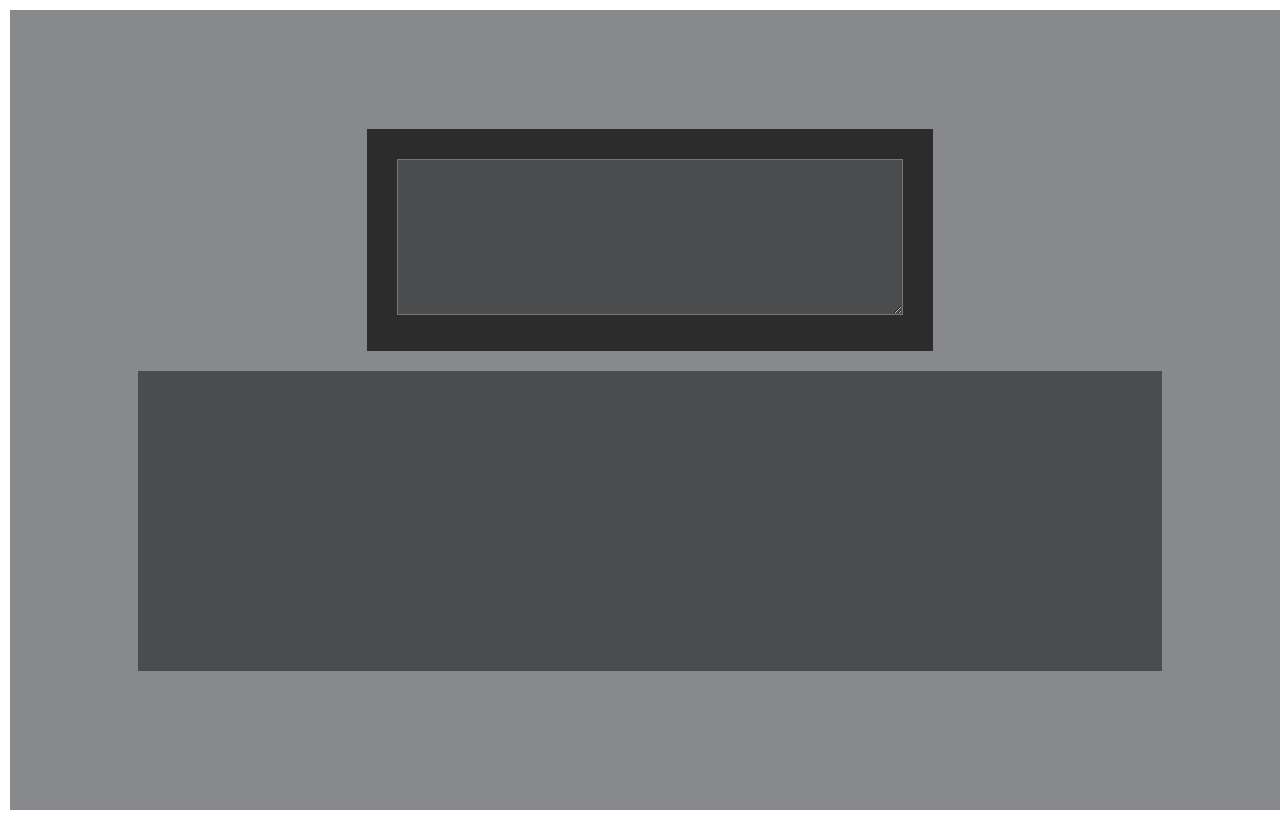
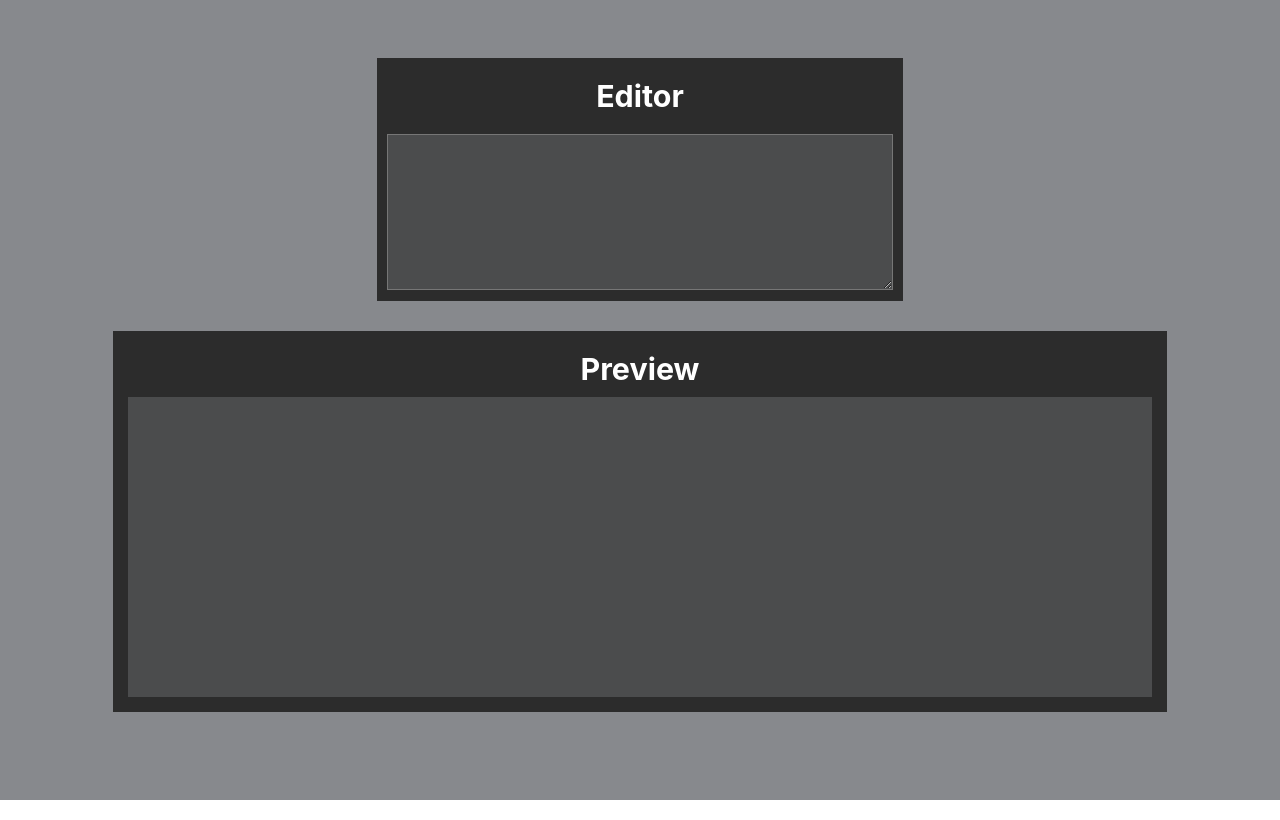
Before and after one commit to spacescript/markdown-previewer, a React (Create React App) app: page / in a window 1280 px wide. Built offline with nearby package versions, Linux system fonts and the light colour scheme.

Commit message:
Mkdown Previewer Pack 3
Set basic styling for seeing divs

```diff
--- a/src/App.js
+++ b/src/App.js
@@ -5,9 +5,13 @@ function App() {
     <div className="App">
       <div className="container" id="container">
         <div className="editor-box" id="editor-box">
+          <h3>Editor</h3>
           <textarea name="editor" id="editor" cols="30" rows="10"></textarea>
         </div>
-        <div className="preview" id="preview"></div>
+        <div className="preview-box" id="preview-box">
+          <h3>Preview</h3>
+          <div className="preview" id="preview"></div>
+        </div>
       </div>
     </div>
   );
--- a/src/App.scss
+++ b/src/App.scss
@@ -10,22 +10,37 @@
     justify-content: center;
     font-size: calc(10px + 2vmin);
     color: white;
-    margin: 10px;
   }
   .editor-box {
     background-color: #2c2c2c;
-    padding: 10px;
+    padding: 20px 10px 5px 10px;
+    color: white;
+    h3 {
+      padding: 0;
+      margin: 0;
+    }
   }
   #editor {
     background-color: #4b4c4d;
     color: aquamarine;
     width: 500px;
-    margin: 20px;
+    margin-top: 20px;
   }
-  .preview {
-    background-color: #4b4c4d;
-    width: 80vw;
-    min-height: 300px;
-    margin: 20px;
+  .preview-box {
+    background-color: #2c2c2c;
+    padding: 20px 5px 5px 5px;
+    color: white;
+    margin: 30px;
+    h3 {
+      padding: 0;
+      margin: 0;
+    }
+    .preview {
+      background-color: #4b4c4d;
+      color: rgb(46, 168, 158);
+      width: 80vw;
+      min-height: 300px;
+      margin: 10px;
+    }
   }
 }
```
